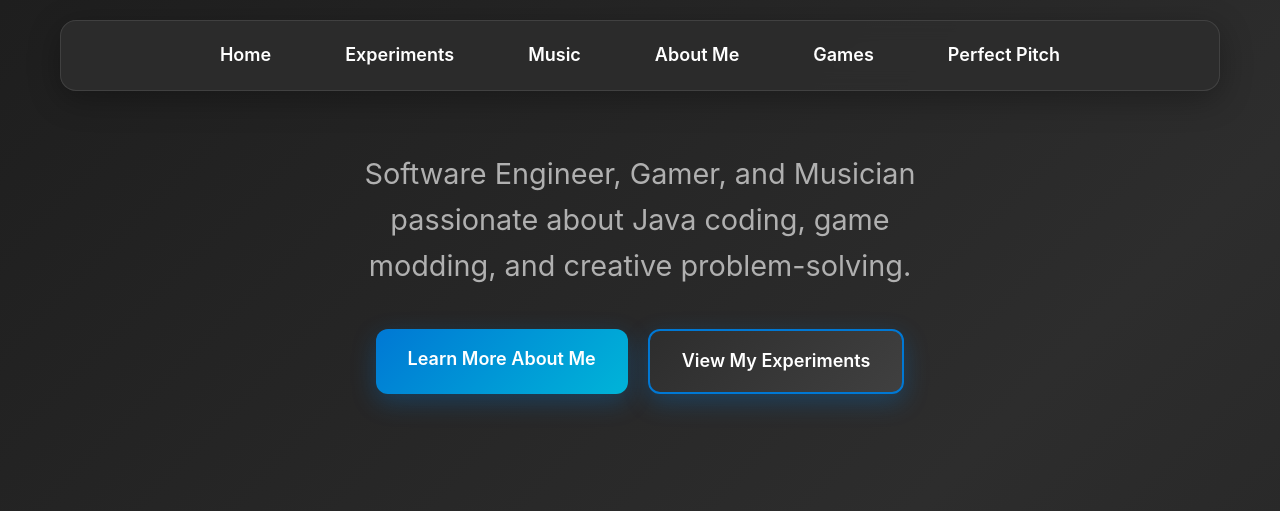
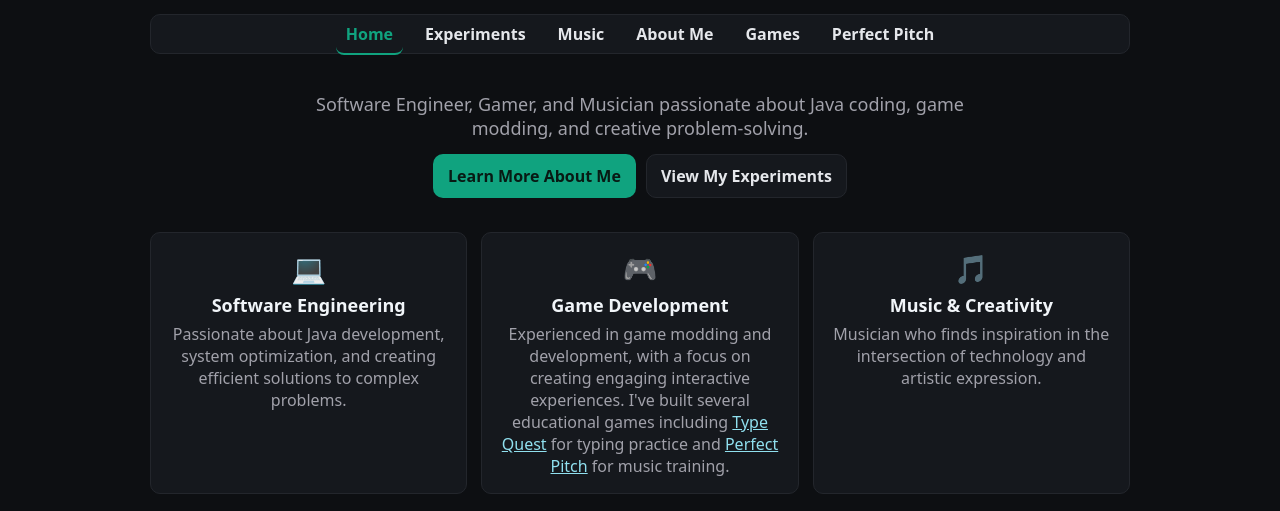
Before and after one commit to andrespontt/andrespontt.github.io, a plain HTML site: page index.html in a window 1280 px wide. Shown: the top 511 px of the page. Drawn offline with Linux system fonts and the light colour scheme.

Commit message:
refactor: shared nav.js, dark theme, and link fixes
- Add reusable navbar script (assets/nav.js) with scope-aware links
- Switch to ChatGPT-like dark theme via assets/pages.css
- Update index and /pages to load shared CSS and nav
- Fix relative links and validate paths across pages/apps
- Remove Books page and references per request

```diff
--- /dev/null
+++ b/assets/pages.css
@@ -0,0 +1,83 @@
+/* Minimalist, ChatGPT-like dark theme */
+
+:root{
+  color-scheme: dark;
+  --bg: #0d0f12;          /* page background */
+  --surface: #15181d;     /* containers/cards */
+  --surface-2: #111418;   /* alt surface */
+  --fg: #e5e7eb;          /* primary text */
+  --muted: #a1a1aa;       /* secondary text */
+  --border: #23262c;      /* borders */
+  --accent: #10a37f;      /* ChatGPT green */
+  --focus: #2dd4bf;       /* focus ring */
+}
+
+html, body{ height:100%; }
+*{ box-sizing:border-box; }
+body{
+  margin:0; background: var(--bg); color: var(--fg);
+  font-family: ui-sans-serif, system-ui, -apple-system, Segoe UI, Roboto, Helvetica, Arial, "Apple Color Emoji", "Segoe UI Emoji";
+  -webkit-font-smoothing: antialiased; -moz-osx-font-smoothing: grayscale;
+}
+
+.container{
+  width:min(980px, 94vw);
+  margin:0 auto; min-height:100vh;
+  display:flex; flex-direction:column;
+}
+
+/* Navigation */
+nav{
+  position: sticky; top: 12px; z-index: 10;
+  background: var(--surface);
+  border: 1px solid var(--border);
+  border-radius: 10px;
+  padding: 8px 10px; margin: 14px 0;
+}
+nav ul{ list-style:none; display:flex; justify-content:center; gap:12px; flex-wrap:wrap; margin:0; padding:0; }
+nav a{ color: var(--fg); text-decoration:none; font-weight:600; padding:8px 10px; border-radius:8px; }
+nav a:hover{ background: var(--surface-2); }
+nav a[aria-current="page"]{ color: var(--accent); border-bottom: 2px solid var(--accent); }
+
+/* Focus styles */
+a, button, [tabindex]{ outline: none; }
+a:focus-visible, button:focus-visible{ outline: 2px solid var(--focus); outline-offset: 2px; border-radius: 6px; }
+
+/* Hero */
+.hero{ flex:1; display:grid; place-items:center; text-align:center; padding: 24px 0; gap: 14px; }
+.hero h1{ margin:0; font-size: clamp(32px, 6vw, 56px); line-height:1.1; font-weight:800; color:#f3f4f6; }
+.subtitle{ color: var(--muted); font-size: clamp(16px, 2.2vw, 18px); max-width: 680px; margin: 0 auto; }
+
+/* Buttons */
+.cta-buttons{ display:flex; gap:10px; flex-wrap:wrap; justify-content:center; }
+.cta-button{ display:inline-block; padding:10px 14px; border-radius: 10px; font-weight: 700; text-decoration:none; cursor:pointer; border:1px solid transparent; }
+.cta-button:hover{ transform: translateY(-1px); transition: transform .15s ease; }
+.cta-button:not(.secondary){ background: var(--accent); color:#081a14; }
+.cta-button.secondary{ background: var(--surface); color: var(--fg); border-color: var(--border); }
+
+/* Cards and Grids */
+.features, .apps-grid{ display:grid; grid-template-columns: repeat(auto-fit, minmax(260px, 1fr)); gap: 14px; margin: 20px 0; }
+.feature-card, .app-card, .music-card, .bio-card, .experiment-section{
+  background: var(--surface); border:1px solid var(--border); border-radius: 10px; padding: 16px;
+}
+.feature-icon{ font-size: 28px; margin-bottom: 6px; display:block; }
+.feature-card h3, .app-card h3{ margin: 2px 0 6px; font-size: 18px; color: #f1f5f9; }
+.feature-card p, .app-card p, .music-card p, .content p{ color: var(--muted); margin: 0; }
+
+.apps-section h2{ font-size: clamp(22px, 4vw, 30px); margin: 6px 0 4px; text-align:center; font-weight: 800; color: #f1f5f9; }
+
+/* Page Content */
+.content{ flex:1; display:flex; flex-direction:column; gap: 12px; align-items:center; text-align:center; padding: 20px 0; }
+.content h1{ margin: 0; font-size: clamp(26px, 4.5vw, 40px); line-height:1.15; font-weight: 800; color: #f3f4f6; }
+.content .card{ max-width: 720px; width: 100%; }
+
+/* Footer */
+footer{ text-align:center; color: var(--muted); padding: 22px 0; border-top: 1px solid var(--border); margin-top: auto; font-size: 14px; }
+.social-links{ display:flex; justify-content:center; gap:10px; margin: 4px 0 8px; }
+.social-links a{ color: var(--muted); text-decoration:none; }
+.social-links a:hover{ color: var(--accent); }
+
+/* Experiments */
+canvas{ border-radius: 8px; background: #0b0b0c; }
+
+@media (max-width: 760px){ nav{ border-radius: 8px; padding: 8px 8px; } }
--- a/index.html
+++ b/index.html
@@ -4,7 +4,8 @@
   <meta charset="UTF-8">
   <meta name="viewport" content="width=device-width, initial-scale=1.0">
   <title>Andres Pontt - Software Engineer & Developer</title>
-  <style>
+  <link rel="stylesheet" href="assets/pages.css">
+  <style>/*
     * {
       margin: 0;
       padding: 0;
@@ -223,7 +224,7 @@
         gap: 20px;
       }
     }
-  </style>
+  */</style>
   <!-- Google tag (gtag.js) -->
   <script async src="https://www.googletagmanager.com/gtag/js?id=G-2PFGZZBZ0B"></script>
   <script>
```
Also changed, not shown: pages/bio.html (+3 -2 lines), pages/experiments.html (+3 -2 lines), pages/music.html (+3 -2 lines).
